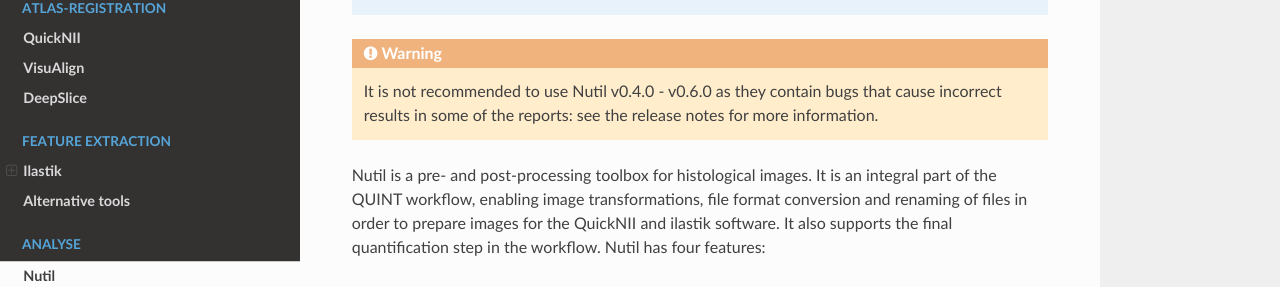
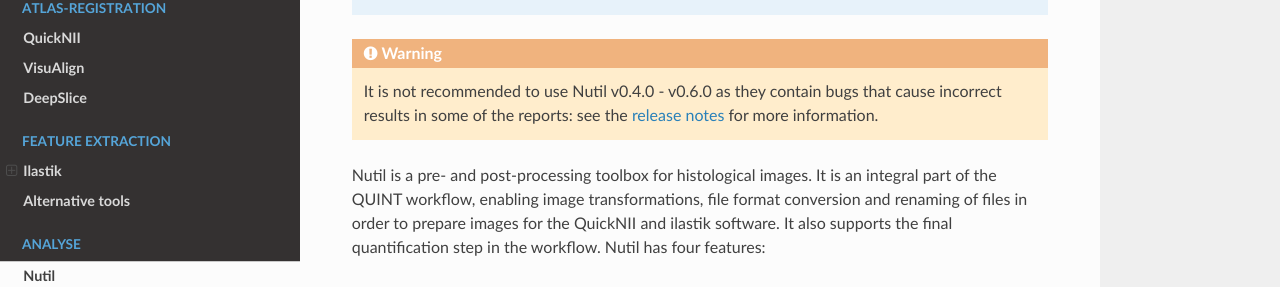
Before and after one commit to Neural-Systems-at-UIO/QUINT_workflow, a Sphinx documentation site: the page built from docs/Nutil.rst, in a window 1280 px wide. Shown: the part 246-533 px from the top of the page. Built offline with Sphinx 7.4.7 and the Read the Docs theme 2.0.0, drawn with Linux system fonts in a browser that asks for light colours; part of the change alters nothing that is shown.

```diff
--- a/docs/Nutil.rst
+++ b/docs/Nutil.rst
@@ -10,7 +10,7 @@
 
 .. Warning::
 
-   It is not recommended to use Nutil v0.4.0 - v0.6.0 as they contain bugs that cause incorrect results in some of the reports: see the release notes for more information.
+   It is not recommended to use Nutil v0.4.0 - v0.6.0 as they contain bugs that cause incorrect results in some of the reports: see the `release notes <https://nutil.readthedocs.io/en/latest/release.html>`_ for more information.
 
 
 Nutil is a pre- and post-processing toolbox for histological images. It is an integral part of the QUINT workflow, enabling image transformations, file format conversion and renaming of files in order to prepare images for the QuickNII and ilastik software. It also supports the final quantification step in the workflow. Nutil has four features:
```
